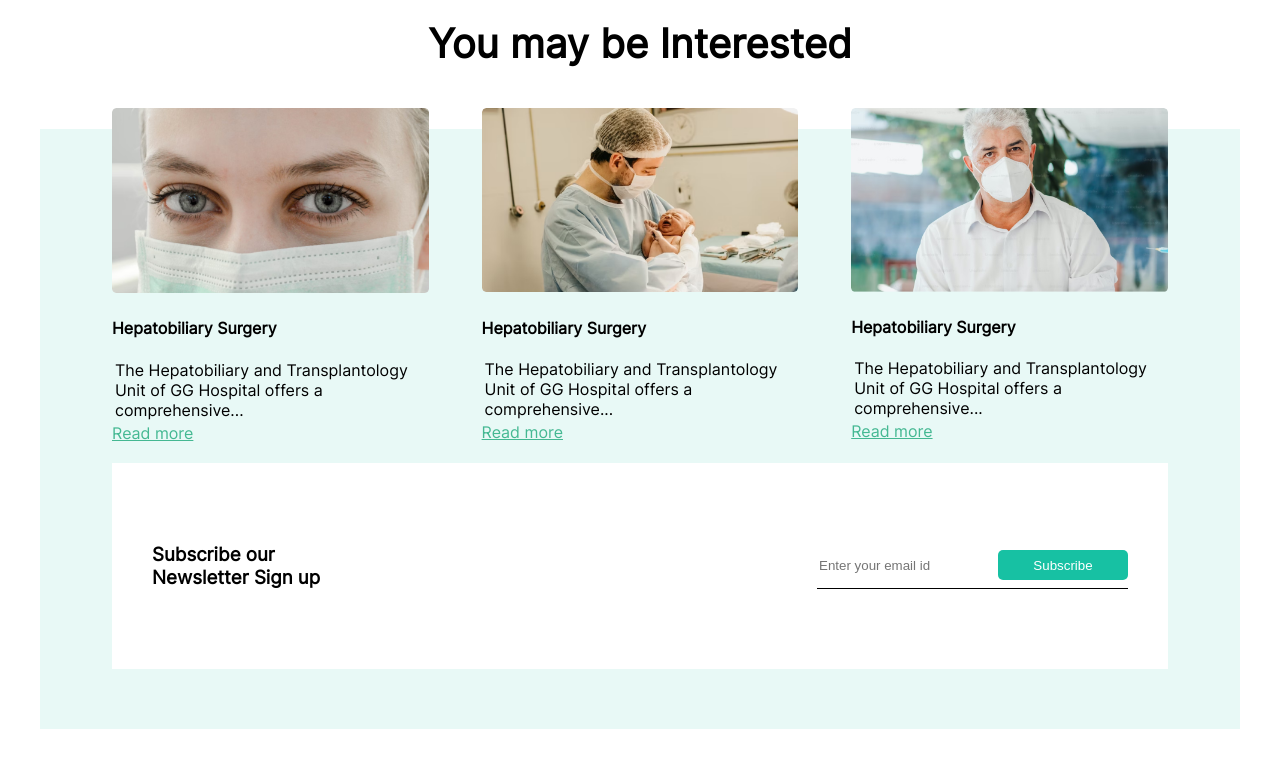
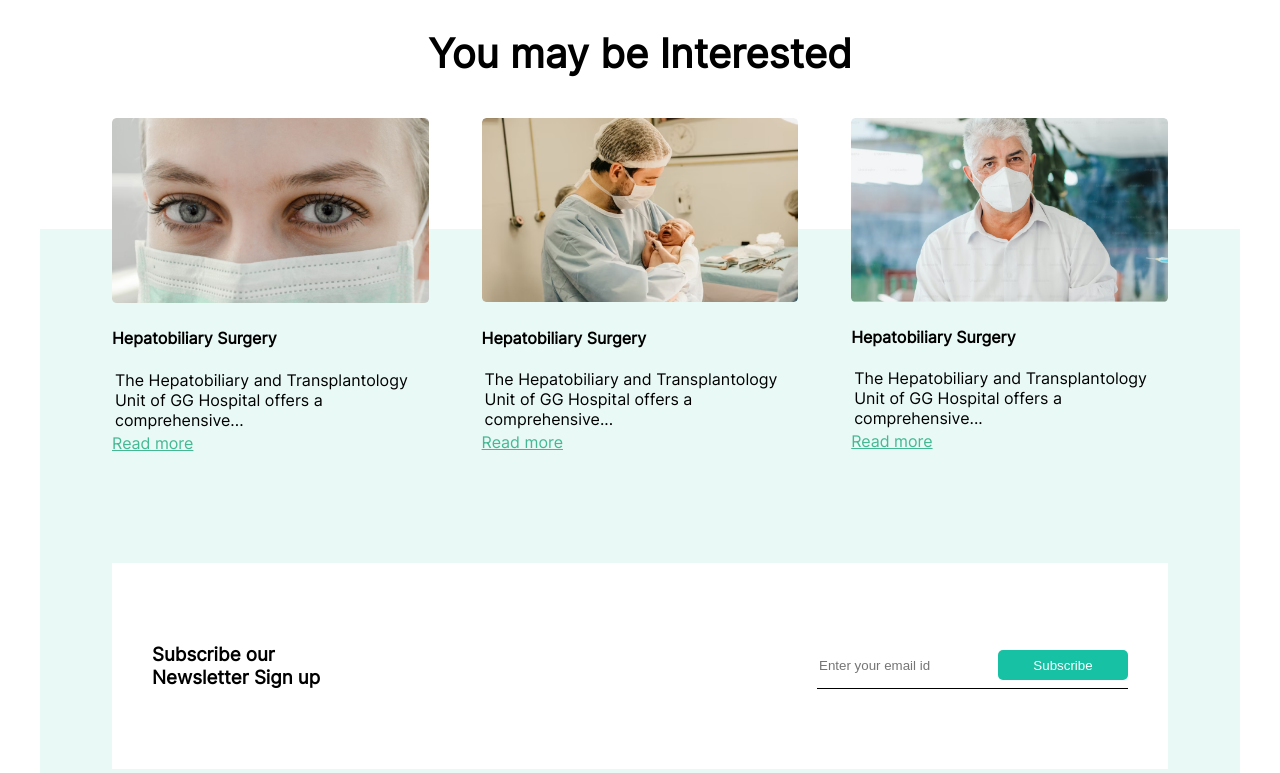
Before and after one commit to jittytt/gg-website, a plain HTML site: page index.html in a window 1280 px wide. Shown: the part 3610-4383 px from the top of the page. Drawn offline with Linux system fonts and the light colour scheme.

Commit message:
fix: adjust margin

```diff
--- a/css/gg.css
+++ b/css/gg.css
@@ -321,7 +321,7 @@ p {
 
 .interest {
     background-color: #E8F9F6;
-    margin-top: 300px;
+    margin-top: 400px;
     display: flex;
     flex-direction: column;
     align-items: center;
@@ -333,7 +333,7 @@ p {
 .interest-container {
     width: 88%;
     position: absolute;
-    top: -25%;
+    top: -40%;
 }
 
 .interest-container h3,
```
